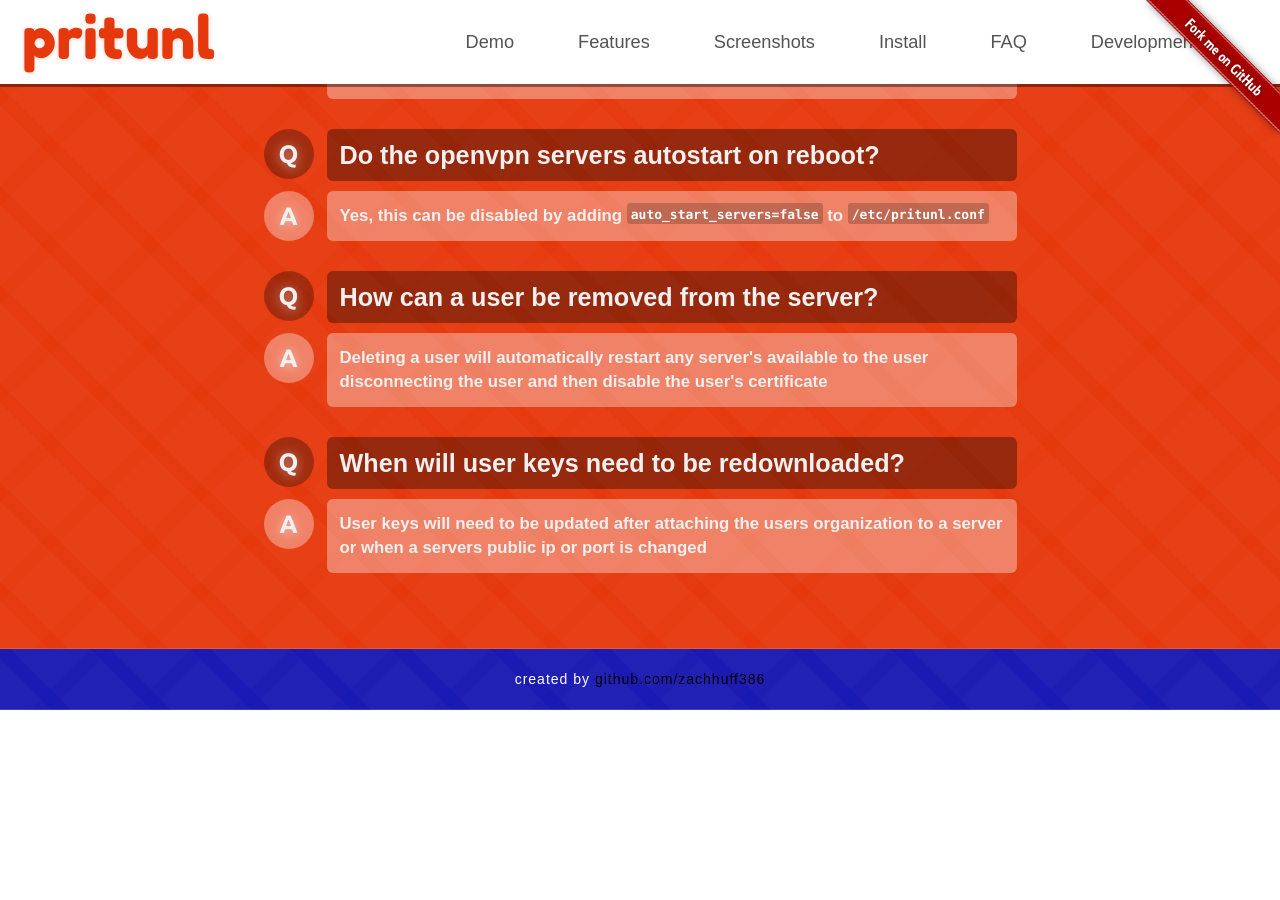
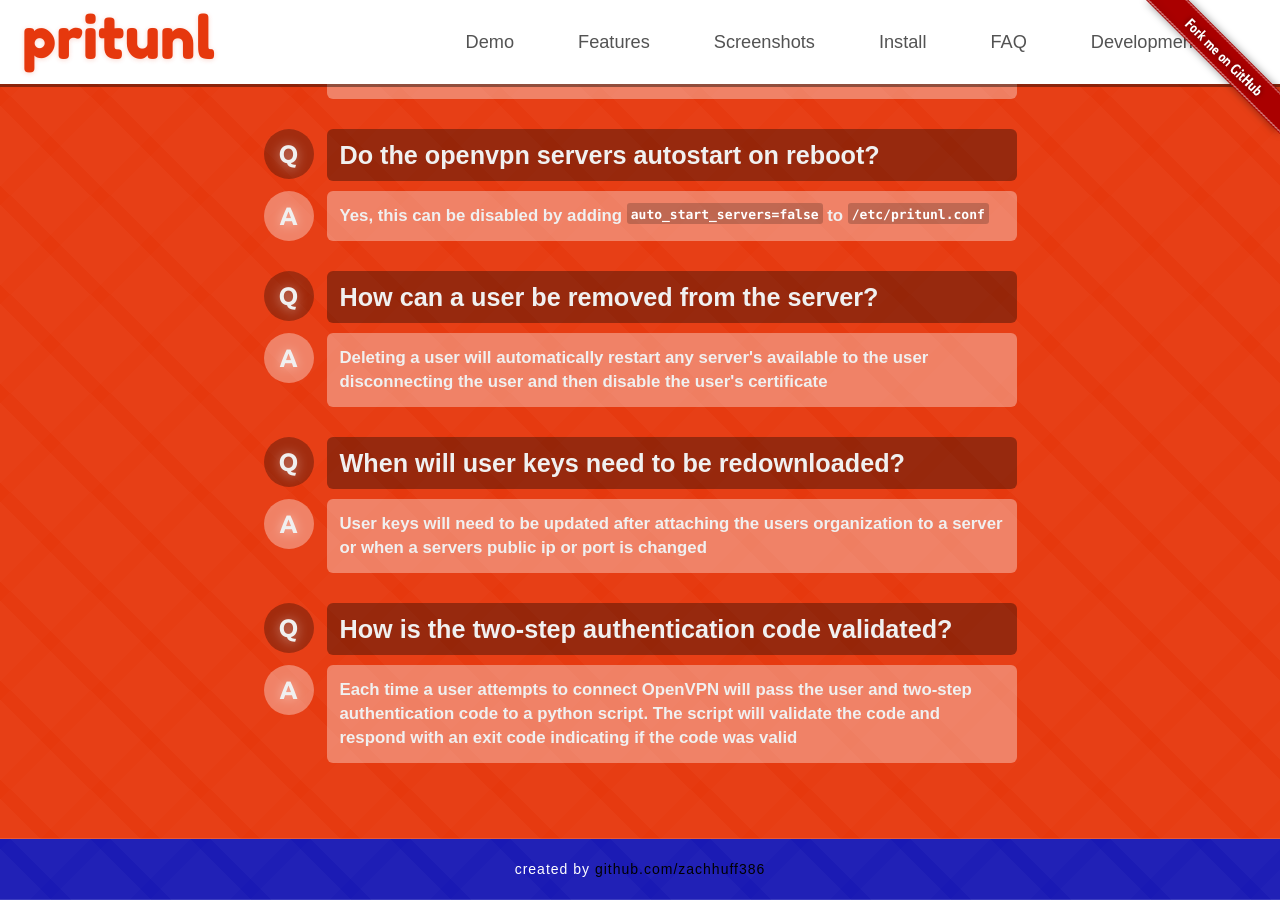
Before and after one commit to pritunl/pritunl.github.io, a Jekyll site: the page built from index.html, in a window 1280 px wide and 900 px high, scrolled down 7611 px. Built offline with Jekyll 4.4.1, drawn with Linux system fonts in a browser that asks for light colours; nearby versions of some CDN libraries; Markdown is read by kramdown in place of the engine named in the settings; before the commit the page ends 8321 px from its top, so only the background shows below that.

Commit message:
Add faq question

```diff
--- a/index.html
+++ b/index.html
@@ -1108,6 +1108,22 @@
               User keys will need to be updated after attaching the users organization to a server or when a servers public ip or port is changed
             </div>
           </div>
+          <div class="faq-point question clearfix">
+            <div class="faq-point-label header">
+              <span>Q</span>
+            </div>
+            <div class="faq-point-description">
+              <span>How is the two-step authentication code validated?</span>
+            </div>
+          </div>
+          <div class="faq-point answer clearfix">
+            <div class="faq-point-label header">
+              <span>A</span>
+            </div>
+            <div class="faq-point-description">
+              Each time a user attempts to connect OpenVPN will pass the user and two-step authentication code to a python script. The script will validate the code and respond with an exit code indicating if the code was valid
+            </div>
+          </div>
         </div>
       </div>
     </div>
```
